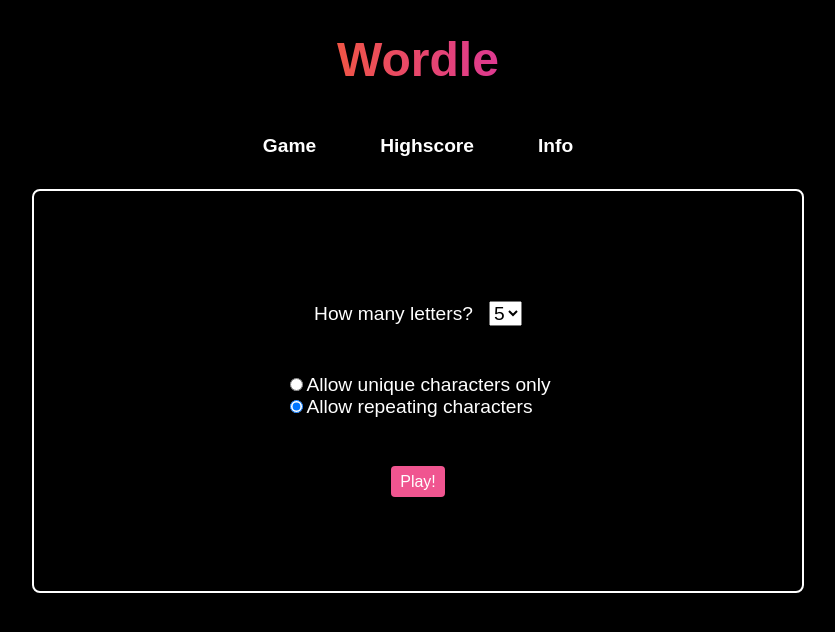
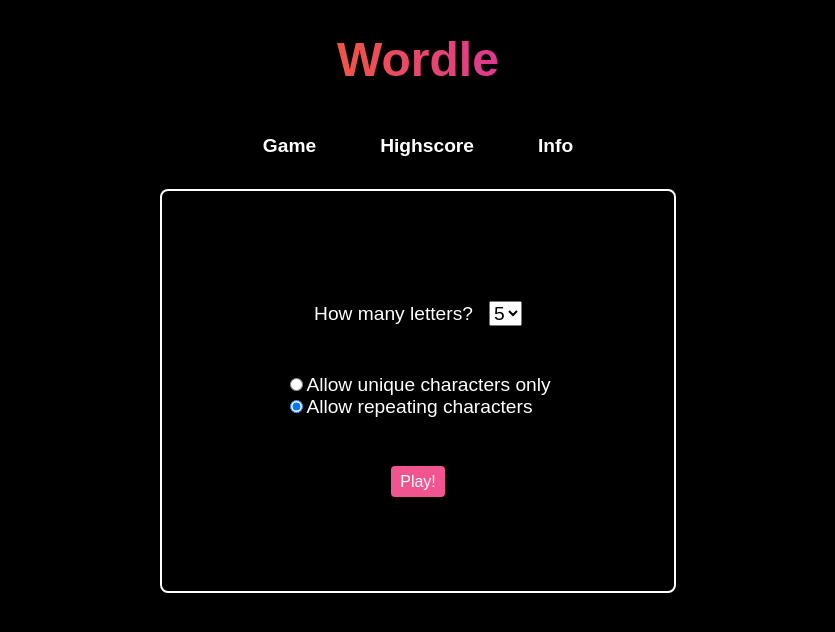
Before and after one commit to emmaambr/wordle, a React (Create React App) app in the folder frontend/: page / in a window 1280 px wide. Shown: the top 632 px of the page, without its empty margins (222-1057 px from the left). Built offline with nearby package versions, Linux system fonts and the light colour scheme.

Commit message:
style fix

```diff
--- a/frontend/src/css/Config.css
+++ b/frontend/src/css/Config.css
@@ -10,7 +10,7 @@
     align-items: center;
     flex-direction: column;
     height: 50vh;
-    width: 60vw;
+    width: 40vw;
     border: 2px solid #fff;
     border-radius: 8px;
 }
```
